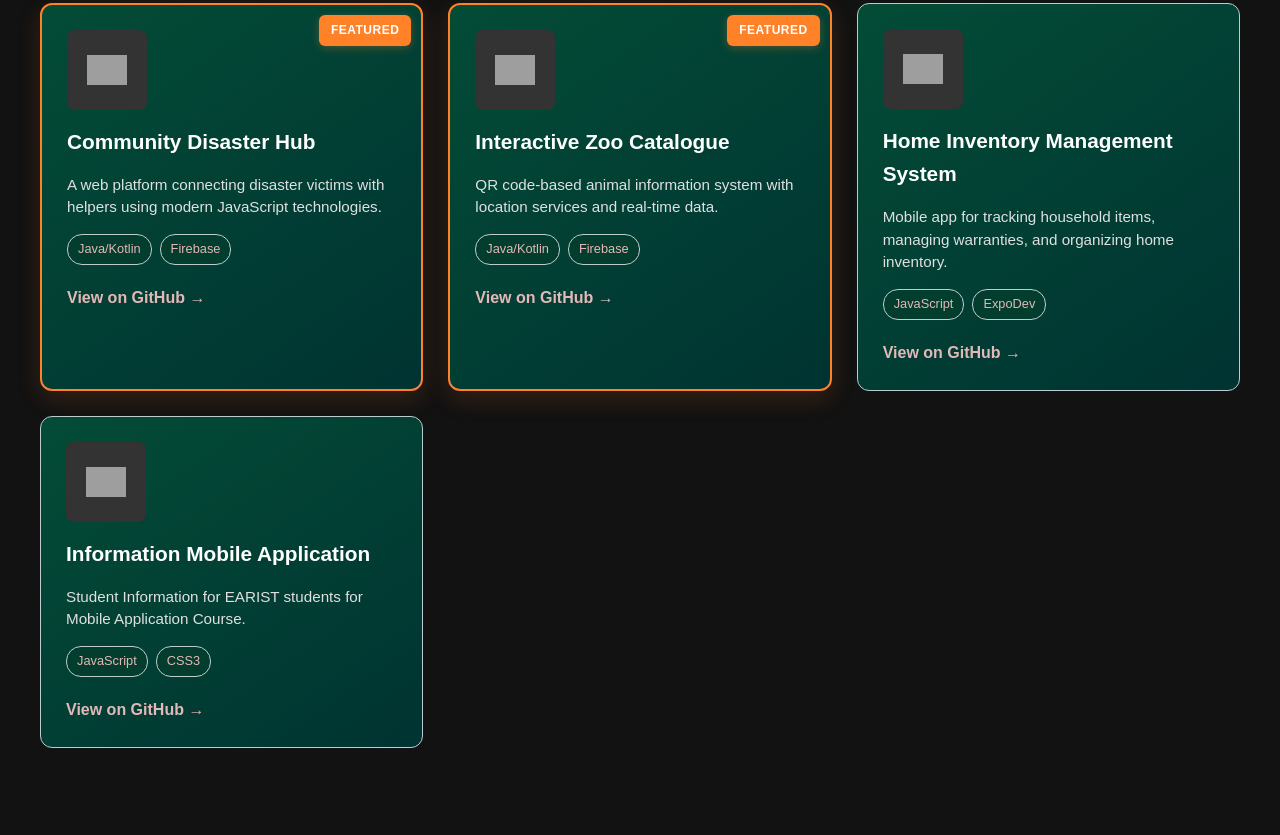
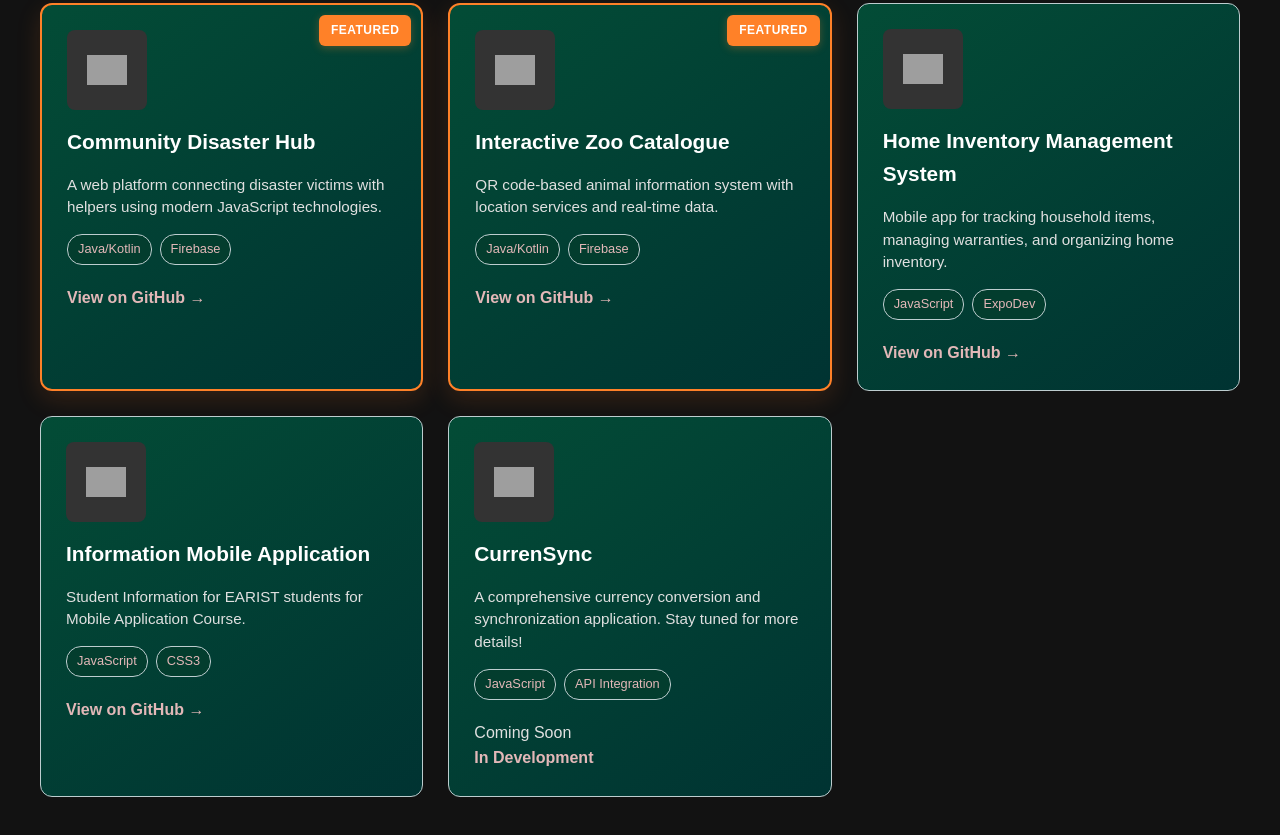
Before and after one commit to sydSeron/E-Portfolio.dev, a plain HTML site: page projects.html in a window 1280 px wide. Shown: the part 397-1232 px from the top of the page. Drawn offline with Linux system fonts and the light colour scheme; grey boxes are pictures that could not be loaded.

Commit message:
Add files via upload

```diff
--- a/projects.html
+++ b/projects.html
@@ -88,6 +88,22 @@
                         View on GitHub →
                     </a>
                 </div>
+
+                <div class="project-card coming-soon">
+                    <div class="project-icon">
+                        <img src="https://upload.wikimedia.org/wikipedia/commons/6/6a/JavaScript-logo.png" alt="JavaScript">
+                    </div>
+                    <h3>CurrenSync</h3>
+                    <p>A comprehensive currency conversion and synchronization application. Stay tuned for more details!</p>
+                    <div class="project-tech">
+                        <span class="tech-tag">JavaScript</span>
+                        <span class="tech-tag">API Integration</span>
+                    </div>
+                    <div class="coming-soon-badge">Coming Soon</div>
+                    <span class="project-link disabled">
+                        In Development
+                    </span>
+                </div>
             </div>
         </section>
     </main>
```
